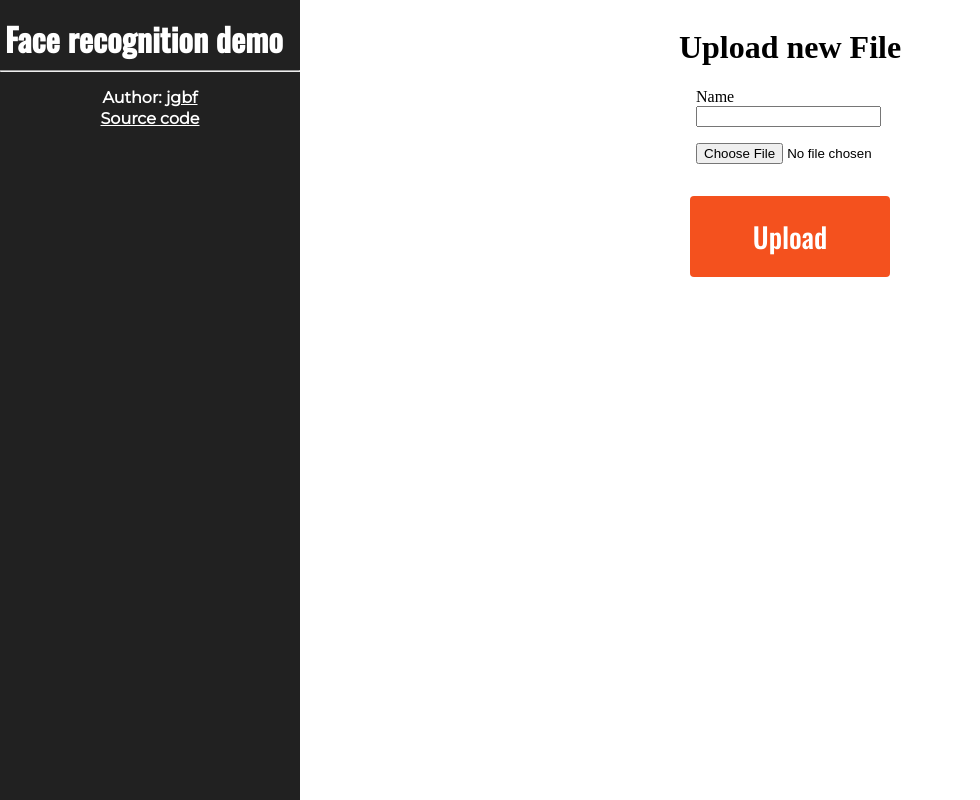
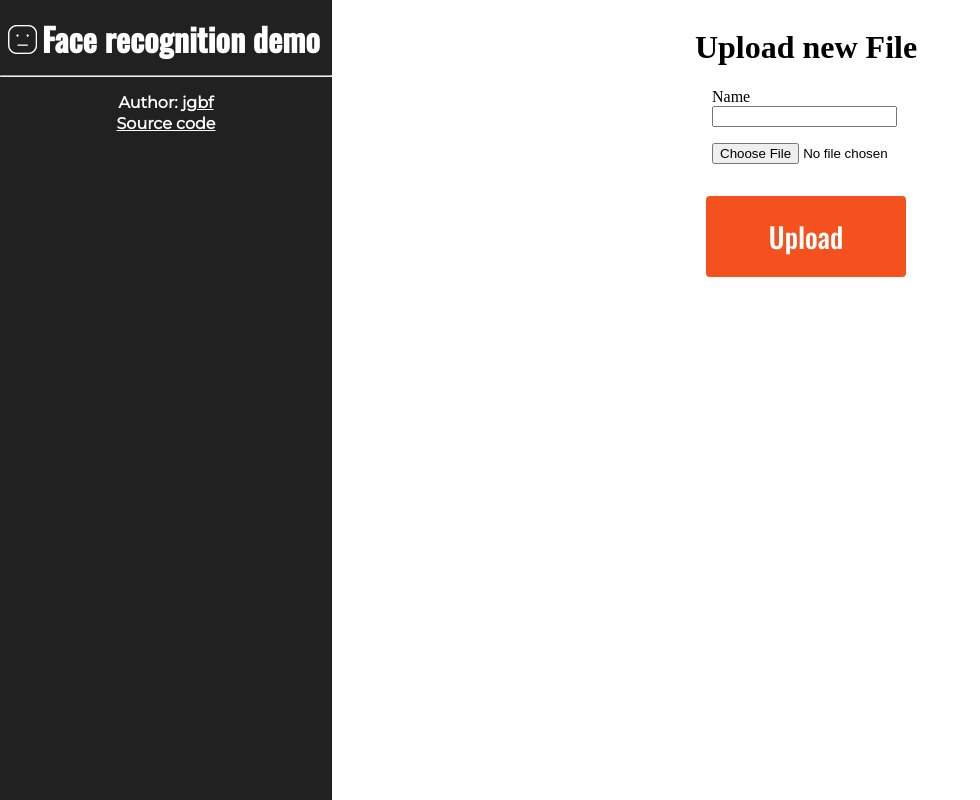
Before and after one commit to jgbf/face_recognition, a Flask app: page /register in a window 1280 px wide. Shown: the whole page, without its empty margins (0-980 px from the left). Run offline with Flask 2, Linux system fonts and the light colour scheme.

Commit message:
Face logo added

```diff
--- a/src/static/styles/main.css
+++ b/src/static/styles/main.css
@@ -3,7 +3,7 @@
 
 .sidebar {
     height: 100%;
-    width: 300px;
+    width: 332px;
     position: fixed;
     z-index: 1;
     top: 0;
@@ -14,7 +14,7 @@
 }
 
 .main {
-    margin-left: 300px;
+    margin-left: 332px;
     display: flex;
     flex-direction: column;
     align-items: center;
@@ -116,3 +116,13 @@ a:visited {
 .form_content {
     margin-left: 65px;
 }
+
+.logo {
+    height: 29px;
+    margin-top: 15px;
+    margin-left: 8px;
+}
+
+.logo_group {
+    display: inline-flex;
+}
--- a/src/templates/base_layout.html
+++ b/src/templates/base_layout.html
@@ -6,7 +6,10 @@
 </head>
 <body>
     <div class="sidebar">
-        <h1>Face recognition demo</h1>
+        <div class="logo_group">
+            <img src="{{ url_for('static',filename='logo.png') }}" class="logo">
+            <h1>Face recognition demo</h1>
+        </div>
         <hr>
         <div class="author">
             <b>
```
Also changed, not shown: src/static/logo.png (added).
